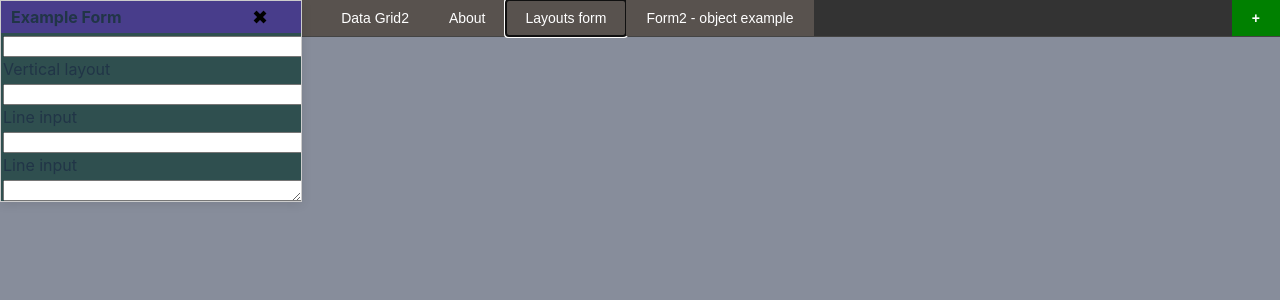
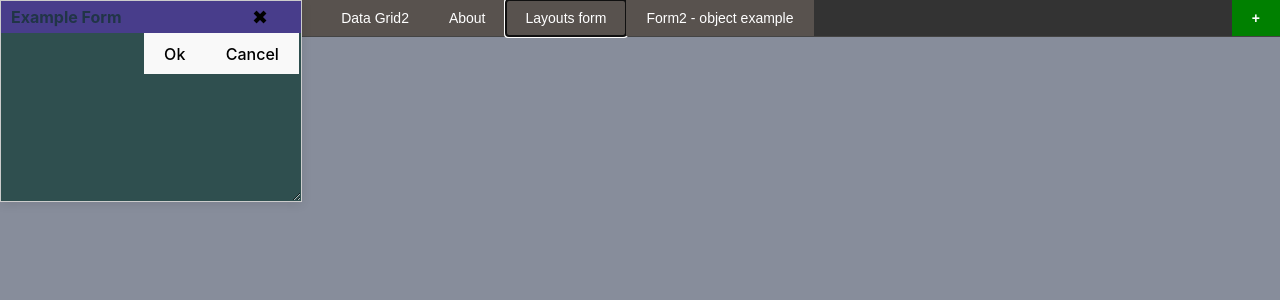
Before and after one commit to AndreiPuchko/q2web, a React (Vite) app: page / in a window 1280 px wide. Both pictures are taken after a click on the button "Layouts form". Shown: the top 300 px of the page. Built offline with nearby package versions, Linux system fonts and the light colour scheme; what generate-mock-data would draw is missing.

Commit message:
panels /h /v /f /

```diff
--- a/src/components/Form.tsx
+++ b/src/components/Form.tsx
@@ -124,20 +124,81 @@ class Form extends Component<FormProps> {
     }
   };
 
+  renderColumns = (columns) => {
+    const stack = [];
+    const result = [];
+
+    // Add a default vertical panel
+    const defaultPanel = {
+      type: "/v",
+      children: [],
+    };
+    stack.push(defaultPanel);
+
+    columns.forEach((col) => {
+      if (col.type === "/h" || col.type === "/v" || col.type === "/f") {
+        const panel = {
+          type: col.type,
+          children: [],
+        };
+        stack.push(panel);
+      } else if (col.type === "/") {
+        const panel = stack.pop();
+        if (panel && stack.length > 0) {
+          stack[stack.length - 1].children.push(panel);
+        } else if (panel) {
+          result.push(panel);
+        }
+      } else {
+        if (stack.length > 0) {
+          stack[stack.length - 1].children.push(col);
+        } else {
+          result.push(col);
+        }
+      }
+    });
+
+    // Ensure the default panel is added to the result if not closed
+    if (stack.length > 0) {
+      result.push(stack.pop());
+    }
+
+    return result;
+  };
+
+  renderPanel = (panel) => {
+    const style = panel.type === "/h" ? { display: "flex", flexDirection: "row" } : { display: "flex", flexDirection: "column" };
+
+    return (
+      <div style={style}>
+        {panel.children && panel.children.map((child, index) => {
+          if (child.type) {
+            return this.renderPanel(child);
+          } else {
+            return (
+              <div key={child.key} className="form-group" style={child.control === "textarea" || child.control === "text" ? { flex: 1, display: 'flex', flexDirection: 'column' } : {}}>
+                <label htmlFor={child.column}>{child.label}</label>
+                {this.renderInput(child)}
+              </div>
+            );
+          }
+        })}
+      </div>
+    );
+  };
+
   render() {
     const { columns } = this.props.metaData;
+    console.log("Form columns:", columns);
     const hasOkButton = this.props.metaData.hasOkButton;
     const hasCancelButton = this.props.metaData.hasCancelButton;
+
+    const structuredColumns = this.renderColumns(columns);
 
     return (
       <div style={{ height: '100%' }} _can_grow_height="true" _can_grow_width="true">
         <form ref={this.formRef} onSubmit={this.handleSubmit} className="FormComponent" style={{ height: '100%' }}>
-          {columns.map((col) => (
-            <div key={col.key} className="form-group" style={col.control === "textarea" || col.control === "text" ? { flex: 1, display: 'flex', flexDirection: 'column' } : {}}>
-              <label htmlFor={col.column}>{col.label}</label>
-              {this.renderInput(col)}
-            </div>
-          ))}
+          {structuredColumns.map((panel, index) => this.renderPanel(panel))}
           {(hasOkButton || hasCancelButton) && (
             <div className="FormBottomButtons" style={{ display: 'flex', justifyContent: 'flex-end' }}>
               {hasOkButton && <button type="submit">Ok</button>}
--- a/src/data_modules/data.tsx
+++ b/src/data_modules/data.tsx
@@ -192,6 +192,6 @@ const form4 = new Q2Form("form2", "Example Form", "Example|Form2 - object exampl
     y: 0
 });
 form4.add_control("var6", "Line input");
-form4.hasCancelButton = true;
+// form4.hasCancelButton = false;
 form4.hasOkButton = true;
 forms.push(form4);
```
